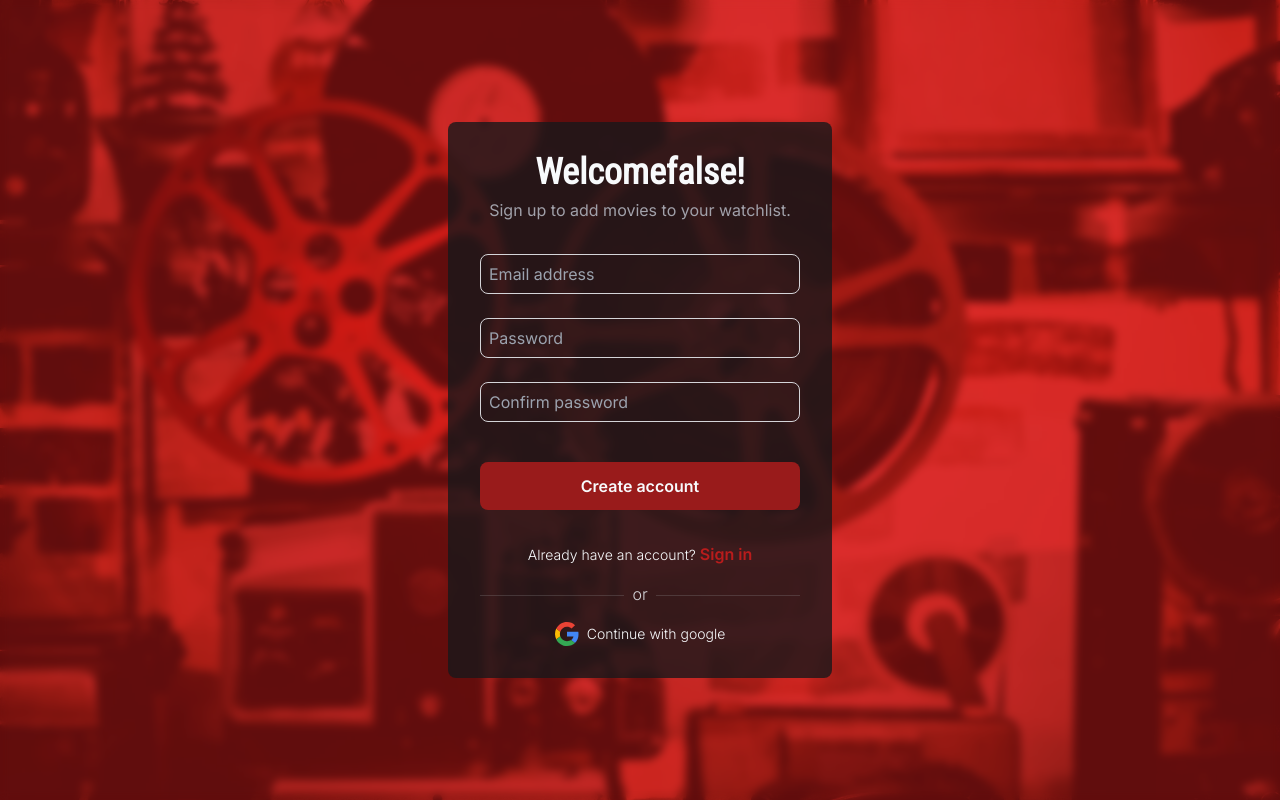
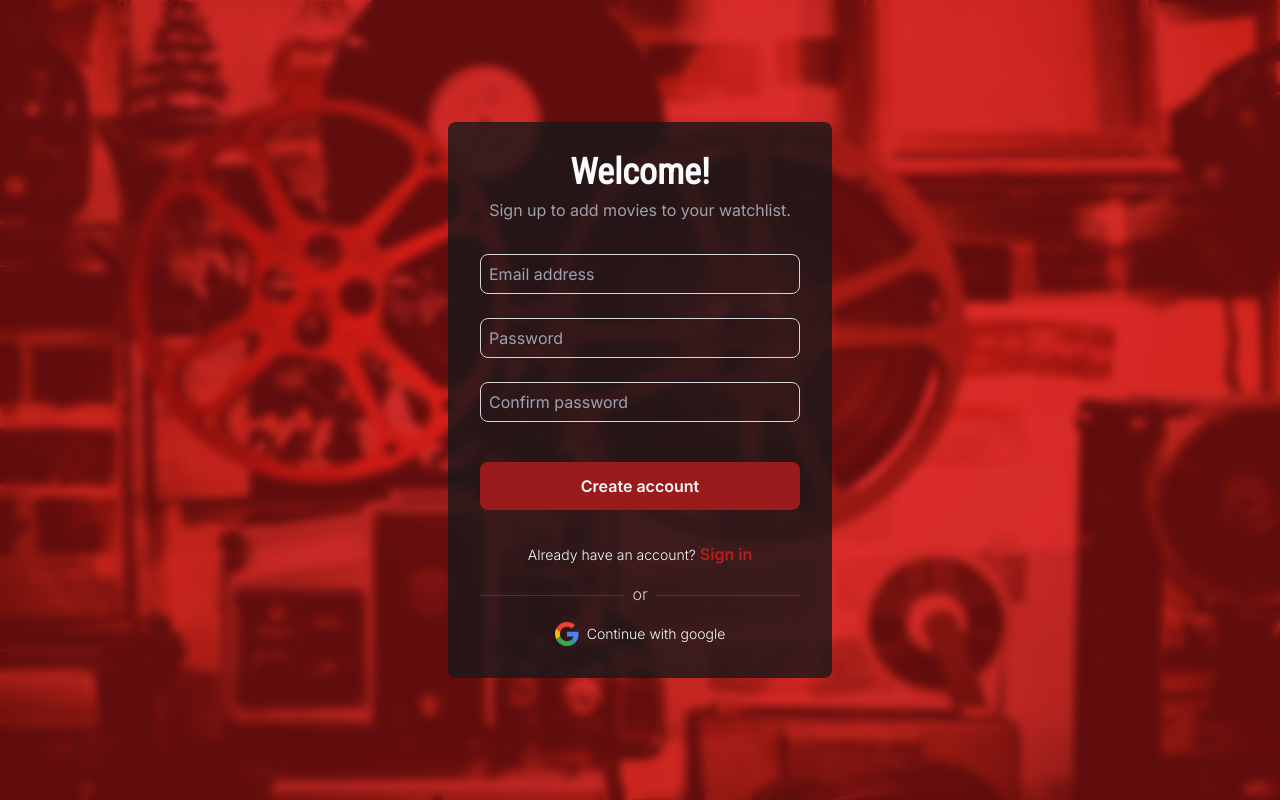
Before and after one commit to VriaA/watchlist, a React (Vite) app in the folder watchlist/: page /sign-up in a window 1280 px wide. Built offline with nearby package versions, Linux system fonts and the light colour scheme; no server answers; the HTML template or start-up script is replaced by a standard one.

Commit message:
assign authentication form heading correctly

```diff
--- a/watchlist/src/pages/Authentication.tsx
+++ b/watchlist/src/pages/Authentication.tsx
@@ -172,7 +172,7 @@ export default function Authentication(): JSX.Element {
         <div className="w-screen min-h-screen bg-authBg bg-cover bg-center bg-red-800 bg-blend-overlay">
             <div className="flex justify-center items-center w-screen min-h-screen backdrop-blur-sm overflow-y-auto">
                 <section className="flex flex-col items-center w-[80%] md:w-[30%] rounded-lg bg-zinc-900/80 px-8 py-8">
-                    <h1 className="self-center font-robotoCondensed text-4xl text-slate-50 font-semibold leading-none">{isDeleteAccount ? 'Sad to see you go!' : `Welcome${isSignIn && ' back'}!`}</h1>
+                    <h1 className="self-center font-robotoCondensed text-4xl text-slate-50 font-semibold leading-none">{isDeleteAccount ? 'Sad to see you go!' : `Welcome${isSignIn ? ' back' : ''}!`}</h1>
                     <p className="self-center font-inter mt-2 mb-8 text-base text-zinc-400">{isSignIn ? 'Sign in to access your watchlist.' : isDeleteAccount ? 'Confirm account ownership before deleting.' : 'Sign up to add movies to your watchlist.'}</p>
                     <form className="flex-none w-full" onSubmit={authenticateWithEmailAndPassword} ref={formRef}>
                         <fieldset className="relative flex flex-col gap-6 w-full">
```
